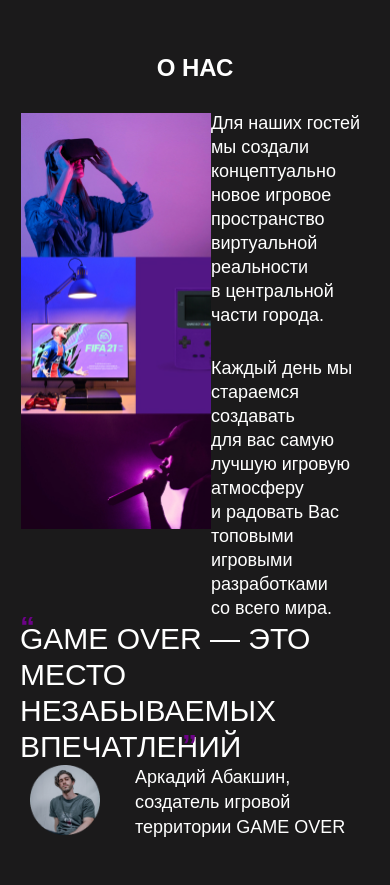
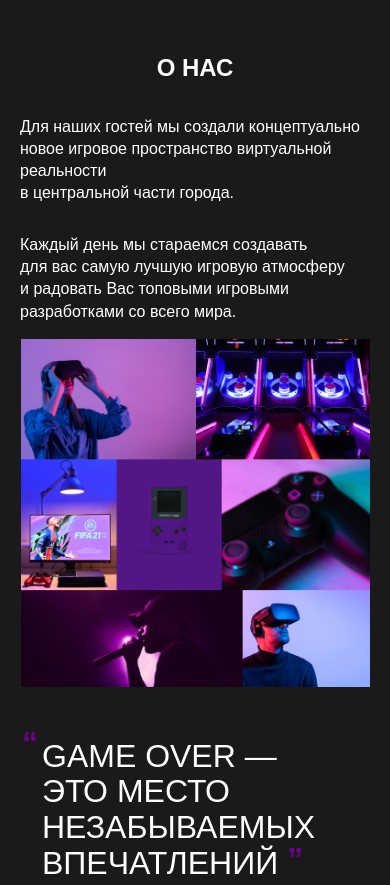
Before and after one commit to denver1981denver/GO, a plain HTML site: page index.html in a window 390 px wide. Shown: the top 885 px of the page. Drawn offline with Linux system fonts and the light colour scheme.

Commit message:
fixed about.css

```diff
--- a/css/about.css
+++ b/css/about.css
@@ -31,7 +31,7 @@
 }
 
 .about__quote {
-	position: relative;
+	/* position: relative; */
   max-width: 460px;
 	margin-bottom: 39px;
 	padding-left: 30px;
@@ -39,25 +39,52 @@
 	font-size: 44px;
 	line-height: 1.14;
 	text-transform: uppercase;
-	quotes: "\201c""\201d";
+
 }
 
-.about__quote::before {
+/* .about__quote::before {
 	content: open-quote;
 	top: -12px;
 	left: 0;
-}
+} */
 
-.about__quote::after {
+/* .about__quote::after {
 	content: close-quote;
 	bottom: 0;
 	right: 70px;
-}
+} */
 
-.about__quote::before,
+/* .about__quote::before,
 .about__quote::after {
 	position: absolute;
 	font-weight: 900;
+	font-size: 44px;
+	line-height: 1.14;
+	color: var(--medium-violet, #6c0287);
+} */
+
+.about__quotes {
+  position: relative;
+  quotes: "\201c""\201d";
+}
+
+.about__opening-quotes:before {
+  content: open-quote;
+  top: -12px;
+  left: -30px;
+
+}
+
+.about__closing-quotes:after {
+  content: close-quote;
+	top: -3px;
+	right: -33px;
+}
+
+.about__quotes:before,
+.about__quotes:after {
+  position: absolute;
+  font-weight: 900;
 	font-size: 44px;
 	line-height: 1.14;
 	color: var(--medium-violet, #6c0287);
@@ -102,7 +129,7 @@
   }
 
   .about__text {
-    max-width: 444px;
+    width: 444px;
     gap: 30px;
     font-size: 18px;
     line-height: 1.33;
@@ -115,31 +142,27 @@
     padding-right: 15px;
     font-size: 30px;
     line-height: 1.2;
-    text-transform: uppercase;
-    quotes: "\201c""\201d";
   }
 
-  .about__quote::before {
-    content: open-quote;
-    top: -12px;
-    left: 0;
+  .about__opening-quotes:before {
+     top: -12px;
+  left: -25px;
   }
 
-  .about__quote::after {
-    content: close-quote;
-    bottom: 2px;
-    right: 173px;
+  .about__closing-quotes:after {
+    top: -3px;
+	right: -25px;
   }
 
-  .about__quote::before,
-  .about__quote::after {
-    font-size: 30px;
-    line-height: 1.2;
-  }
+  .about__quotes:before,
+.about__quotes:after {
+  font-size: 30px;
+  line-height: 1.2;
+
+}
 
   .about__author-wrapper {
     display: flex;
-
     gap: 35px;
   }
 
@@ -151,7 +174,7 @@
     max-width: 225px;
     padding-right: 10px;
     font-size: 18px;
-
+    line-height: 1.44;
   }
 }
 
@@ -161,32 +184,145 @@
   }
 }
 
-@media (max-width: 963px) {
+@media (max-width: 900px) {
   .about__list {
     grid-template-columns: 1.2fr 1fr;
-	grid-template-rows: auto;
+	grid-template-rows: 418px auto;
     grid-template-areas:
 		"banner text"
 		"author author";
-    gap: 0;
-
+    column-gap: 28px;
+    row-gap: 30px;
 
   }
 
+  .about__text {
+    max-width: 300px;
+    width: auto;
+    align-self: center;
+  }
+
   .about__quote {
-    /* grid-column: 1/3;
-    grid-row: 2/3; */
     max-width: 100%;
-    margin-bottom: 0;
-    padding-left: 0;
-    padding-right: 0;
+    margin-bottom: 16px;
+    padding-left: 22px;
+    padding-right: 22px;
     font-size: 30px;
     line-height: 1.2;
-    text-transform: uppercase;
-    quotes: "\201c""\201d";
+  }
+
+  .about__opening-quotes:before {
+    top: -12px;
+ left: -20px;
+ }
+
+  .about__author-wrapper {
+   justify-content: end;
+   gap: 25px;
+  }
+}
+
+@media (max-width: 768px) {
+  .about__list {
+    grid-template-columns: 1.38fr 1fr;
+	grid-template-rows: 380px auto;
+  }
+
+  .about__banner {
+    background-image: url(../images/about-small.jpg);
+  }
+
+  .about__text {
+    font-size: 16px;
+    line-height: 1.38;
+  }
+
+  .about__quote {
+    font-size: 32px;
+    line-height: 1.12;
+  }
+
+  .about__quotes:before,
+  .about__quotes:after {
+    font-size: 32px;
+    line-height: 1.12;
+  }
+}
+
+@media (max-width: 520px) {
+  .about__list {
+    grid-template-columns: auto;
+	grid-template-rows: auto;
+    grid-template-areas:
+		"text"
+    "banner"
+		"author";
+
+   gap: 0;
+
+  }
+
+  .about__banner {
+    max-width: 100%;
+    min-height: 380px;
+    margin-bottom: 21px;
+    background-size: contain;
+  }
+
+  .about__text {
+    max-width: 100%;
+    margin-bottom: 15px;
+  }
+
+  .about__quote {
+    margin-bottom: 21px;
   }
 
   .about__author-wrapper {
-   justify-content: center;
+    justify-content: flex-start;
+    gap: 11px;
+   }
+}
+
+@media (max-width: 360px) {
+  .about__banner {
+    /* max-width: 280px; */
+    min-height: 280px;
+    background-image: url(../images/about-mobile.jpg);
+  }
+
+  .about__text {
+    font-size: 12px;
+  }
+
+  .about__quote {
+    margin-bottom: 21px;
+    padding-left: 15px;
+    font-size: 18px;
+    line-height: 1.44;
+  }
+
+  .about__quotes:before,
+  .about__quotes:after {
+    font-size: 22px;
+    line-height: 2.27;
+
+  }
+
+  .about__author-wrapper {
+    justify-content: flex-start;
+
+    gap: 11px;
+   }
+
+   .about__author-img {
+    height: 56px;
+  }
+
+  .about__author-caption {
+
+    padding-right: 50px;
+    font-size: 12px;
+    line-height: 1.33;
   }
 }
--- a/css/global.css
+++ b/css/global.css
@@ -122,6 +122,18 @@ section {
   }
 }
 
+@media (max-width: 768px) {
+  .section {
+    padding: 30px 0;
+  }
+}
+
+  @media (max-width: 320px) {
+    .section {
+      padding: 15px 0;
+    }
+}
+
 
 .title {
   margin-bottom: 40px;
@@ -142,6 +154,7 @@ section {
 
 @media (max-width: 768px) {
   .title {
+    margin-bottom: 30px;
     font-size: 24px;
     line-height: 1.5;
   }
--- a/index.html
+++ b/index.html
@@ -324,7 +324,8 @@
               <li class="about__item about__author">
                 <blockquote>
                   <p class="about__quote">
-                    GAME OVER &mdash; это место незабываемых впечатлений
+                     <span class="about__quotes about__opening-quotes">GAME OVER</span> &mdash; это место незабываемых
+                     <span class="about__quotes about__closing-quotes">впечатлений</span>
                   </p>
 
                   <div class="about__author-wrapper">
```
